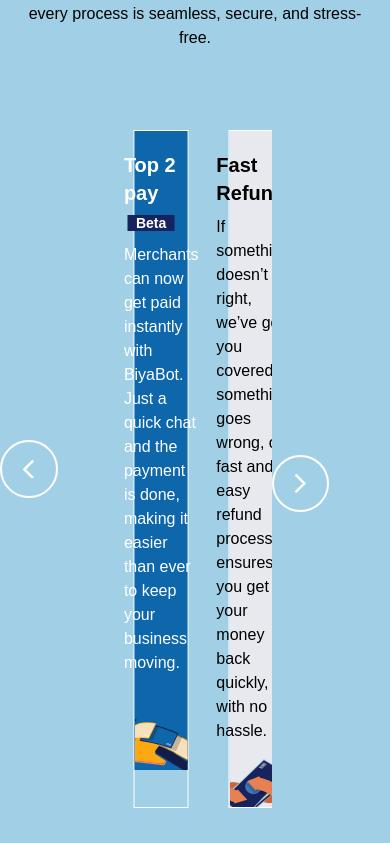
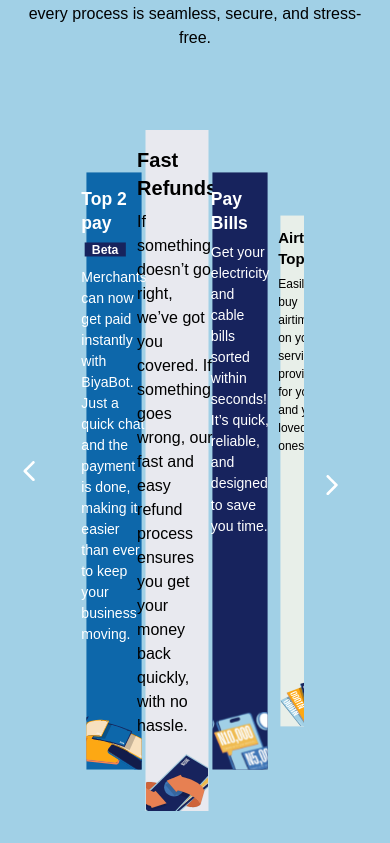
Before and after one commit to nuboida/biyalanding, a Next.js app: page / in a window 390 px wide. Shown: the part 2281-3124 px from the top of the page. Built offline with nearby package versions, Linux system fonts and the light colour scheme; a web font is replaced by a local one.

Commit message:
add carousel autoplay

```diff
--- a/package.json
+++ b/package.json
@@ -12,6 +12,7 @@
     "clsx": "^2.1.1",
     "embla-carousel-autoplay": "^8.6.0",
     "embla-carousel-react": "^8.6.0",
+    "gsap": "^3.13.0",
     "lucide": "^0.544.0",
     "next": "15.5.4",
     "react": "19.1.0",
--- a/src/app/globals.css
+++ b/src/app/globals.css
@@ -98,14 +98,8 @@
 }
 .embla__slide__number {
   box-shadow: inset 0 0 0 0.2rem var(--detail-medium-contrast);
-  border-radius: 1.8rem;
-  font-size: 4rem;
-  font-weight: 600;
-  display: flex;
-  align-items: center;
-  justify-content: center;
-  height: var(--slide-height);
-  user-select: none;
+  padding-top: 1rem;
+  height: 100%
 }
 .embla__controls {
   display: grid;
@@ -142,7 +136,6 @@
   display: flex;
   align-items: center;
   justify-content: center;
-  border: 2px solid white;
 }
 .embla__button:disabled {
   color: var(--detail-high-contrast);
--- a/src/app/page.tsx
+++ b/src/app/page.tsx
@@ -5,11 +5,7 @@
 import MainHero from "@/components/main-hero";
 import Offerings from "@/components/offerings";
 import StartSection from "@/components/startsection";
-import { EmblaOptionsType } from 'embla-carousel'
 
-const OPTIONS: EmblaOptionsType = { containScroll: false, loop: true }
-const SLIDE_COUNT = 5
-const SLIDES = Array.from(Array(SLIDE_COUNT).keys())
 
 export default function Home() {
   return (
@@ -17,7 +13,7 @@
     <div className="container-xl">
       <MainHeader />
       <MainHero />
-      <MainAbout slides={SLIDES} options={OPTIONS} />
+      <MainAbout />
       <Benefits />
       <Offerings />
       <StartSection />
--- a/src/components/Carousel/EmblaCarousel.tsx
+++ b/src/components/Carousel/EmblaCarousel.tsx
@@ -1,25 +1,34 @@
-import React from 'react';
+"use client";
+
+import React, { useCallback, useEffect, useRef } from 'react';
 import Image from "next/image";
-import { EmblaOptionsType } from 'embla-carousel'
-import { DotButton, useDotButton } from './EmblaCarouselDotButton';
 import {
+  EmblaCarouselType,
+  EmblaEventType,
+  EmblaOptionsType
+} from 'embla-carousel'
+import useEmblaCarousel from 'embla-carousel-react'
+import {
+  NextButton,
   PrevButton,
-  NextButton,
   usePrevNextButtons
-} from './EmblaCarouselArrowButtons';
-import useEmblaCarousel from 'embla-carousel-react';
+} from './EmblaCarouselArrowButtons'
+import Autoplay from 'embla-carousel-autoplay';
+
+const TWEEN_FACTOR_BASE = 0.10
+
+const numberWithinRange = (number: number, min: number, max: number): number =>
+  Math.min(Math.max(number, min), max)
 
 type PropType = {
-  slides: number[]
   options?: EmblaOptionsType
 }
 
 const EmblaCarousel: React.FC<PropType> = (props) => {
-  const { slides, options } = props
-  const [emblaRef, emblaApi] = useEmblaCarousel(options)
-
-  const { selectedIndex, scrollSnaps, onDotButtonClick } =
-    useDotButton(emblaApi)
+  const { options } = props
+  const [emblaRef, emblaApi] = useEmblaCarousel(options, [Autoplay()])
+  const tweenFactor = useRef(0)
+  const tweenNodes = useRef<HTMLElement[]>([])
 
   const {
     prevBtnDisabled,
@@ -28,20 +37,81 @@
     onNextButtonClick
   } = usePrevNextButtons(emblaApi)
 
+  const setTweenNodes = useCallback((emblaApi: EmblaCarouselType): void => {
+    tweenNodes.current = emblaApi.slideNodes().map((slideNode) => {
+      return slideNode.querySelector('.embla__slide__number') as HTMLElement
+    })
+  }, [])
+
+  const setTweenFactor = useCallback((emblaApi: EmblaCarouselType) => {
+    tweenFactor.current = TWEEN_FACTOR_BASE * emblaApi.scrollSnapList().length
+  }, [])
+
+  const tweenScale = useCallback(
+    (emblaApi: EmblaCarouselType, eventName?: EmblaEventType) => {
+      const engine = emblaApi.internalEngine()
+      const scrollProgress = emblaApi.scrollProgress()
+      const slidesInView = emblaApi.slidesInView()
+      const isScrollEvent = eventName === 'scroll'
+
+      emblaApi.scrollSnapList().forEach((scrollSnap, snapIndex) => {
+        let diffToTarget = scrollSnap - scrollProgress
+        const slidesInSnap = engine.slideRegistry[snapIndex]
+
+        slidesInSnap.forEach((slideIndex) => {
+          if (isScrollEvent && !slidesInView.includes(slideIndex)) return
+
+          if (engine.options.loop) {
+            engine.slideLooper.loopPoints.forEach((loopItem) => {
+              const target = loopItem.target()
+
+              if (slideIndex === loopItem.index && target !== 0) {
+                const sign = Math.sign(target)
+
+                if (sign === -1) {
+                  diffToTarget = scrollSnap - (1 + scrollProgress)
+                }
+                if (sign === 1) {
+                  diffToTarget = scrollSnap + (1 - scrollProgress)
+                }
+              }
+            })
+          }
+
+          const tweenValue = 1 - Math.abs(diffToTarget * tweenFactor.current)
+          const scale = numberWithinRange(tweenValue, 0, 1).toString()
+          const tweenNode = tweenNodes.current[slideIndex]
+          tweenNode.style.transform = `scale(${scale})`
+        })
+      })
+    },
+    []
+  )
+
+  useEffect(() => {
+    if (!emblaApi) return
+
+    setTweenNodes(emblaApi)
+    setTweenFactor(emblaApi)
+    tweenScale(emblaApi)
+
+    emblaApi
+      .on('reInit', setTweenNodes)
+      .on('reInit', setTweenFactor)
+      .on('reInit', tweenScale)
+      .on('scroll', tweenScale)
+      .on('slideFocus', tweenScale)
+  }, [emblaApi, tweenScale])
+
   return (
-    <section className="embla flex">
+    <div className="embla flex">
       <div className="embla__buttons">
         <PrevButton onClick={onPrevButtonClick} disabled={prevBtnDisabled} />
       </div>
       <div className="embla__viewport" ref={emblaRef}>
         <div className="embla__container">
-          {/* {slides.map((index) => (
-            <div className="embla__slide border border-white" key={index}>
-              <div className="embla__slide__number">{index + 1}</div>
-            </div>
-          ))} */}
-          <div className="embla__slide mx-5 border border-white">
-              <div className="flex flex-col justify-between items-center w-full pt-5 text-white bg-[#0D67AA] embla__slide">
+          <div className="embla__slide">
+            <div className='embla__slide__number flex flex-col justify-between items-center w-full pt-5 text-white bg-[#0D67AA] '>
               <div className="px-3">
                 <h6 className="text-xl mb-2 font-semibold">
                   Top 2 pay <span className="bg-accent1 text-sm px-2 ml-1 text-center">Beta</span>
@@ -61,8 +131,8 @@
               </div>
             </div>
           </div>
-          <div className="embla__slide mx-5 border border-white">
-              <div className="flex flex-col justify-between items-center w-full h-full pt-5 text-black bg-[#E8E9EF] embla__slide">
+          <div className="embla__slide">
+            <div className='embla__slide__number flex flex-col justify-between items-center w-full pt-5 text-black bg-[#E8E9EF]'>
               <div className="px-3">
                 <h6 className="text-xl mb-2 font-semibold">
                   Fast Refunds
@@ -82,8 +152,8 @@
               </div>
             </div>
           </div>
-          <div className="embla__slide mx-5 border border-white">
-              <div className="flex flex-col justify-between items-center w-full h-full pt-5 text-white bg-[#17235D] embla__slide">
+          <div className=" embla__slide">
+            <div className='embla__slide__number flex flex-col justify-between items-center w-full pt-5 text-white bg-[#17235D]'>
               <div className="px-3">
                 <h6 className="text-xl mb-2 font-semibold">
                   Pay Bills
@@ -103,8 +173,8 @@
               </div>
             </div>
           </div>
-          <div className="embla__slide mx-5 border border-white">
-              <div className="flex flex-col justify-between items-center w-full h-full pt-5 text-black bg-[#E8EFE9] embla__slide">
+          <div className="embla__slide">
+            <div className='embla__slide__number flex flex-col justify-between items-center w-full pt-5 text-black bg-[#E8EFE9]'>
               <div className="px-3">
                 <h6 className="text-xl mb-2 font-semibold">
                   Airtime Top Up
@@ -124,8 +194,8 @@
               </div>
             </div>
           </div>
-          <div className="embla__slide mx-5 border border-white">
-              <div className="flex flex-col justify-between items-center w-full h-full pt-5 text-white bg-[#0D67AA] embla__slide">
+          <div className="embla__slide">
+            <div className='embla__slide__number flex flex-col justify-between items-center w-full pt-5 text-white bg-[#0D67AA]'>
               <div className="px-3">
                 <h6 className="text-xl mb-2 font-semibold">
                   Reliable Customer Support
@@ -153,19 +223,9 @@
           <NextButton onClick={onNextButtonClick} disabled={nextBtnDisabled} />
         </div>
 
-        <div className="embla__dots">
-          {scrollSnaps.map((_, index) => (
-            <DotButton
-              key={index}
-              onClick={() => onDotButtonClick(index)}
-              className={'embla__dot'.concat(
-                index === selectedIndex ? ' embla__dot--selected' : ''
-              )}
-            />
-          ))}
+
       </div>
     </div>
-    </section>
   )
 }
 
--- a/src/components/business/startsection.tsx
+++ b/src/components/business/startsection.tsx
@@ -11,7 +11,7 @@
             </div>
           </div>
 
-          <div className="flex items-center justify-between px-4">
+          <div className="flex items-center justify-between px-4 sm:px-36">
             <div className="flex flex-col w-1/2">
               <div className="flex gap-2 mb-10">
                 <div className="bg-white p-3 w-[40px] h-[40px]"></div>
@@ -58,7 +58,7 @@
               <div className="flex flex-col lg:flex-row justify-between items-center">
                 <div className="pb-10 w-full lg:w-1/2 pl-4 sm:pl-10 md:pl-20 text-center lg:text-left">
                   <div className="w-full lg:w-8/12">
-                    <h1 className="text-5xl md:text-7xl mb-5 font-mono">All your <span className="text-[#17235D]">Payments</span> in one place</h1>
+                    <h1 className="text-6xl 2xl:text-7xl mb-5 font-mono">All your <span className="text-[#17235D]">Payments</span> in one place</h1>
                     <p>With us, payments are no longer a task they’re a conversation. Start chatting today and experience the easiest way to pay.</p>
                     <div className="mt-10">
                       <span className="bg-accent1 text-white py-3 px-8 font-sans">
--- a/src/components/main-about.tsx
+++ b/src/components/main-about.tsx
@@ -4,11 +4,10 @@
 import Image from "next/image";
 import EmblaCarousel from "./Carousel/EmblaCarousel";
 
-const OPTIONS: EmblaOptionsType = { containScroll: false }
-const SLIDE_COUNT = 5
-const SLIDES = Array.from(Array(SLIDE_COUNT).keys())
+
 
 const MainAbout = () => {
+  const OPTIONS: EmblaOptionsType = { containScroll: false }
   return (
     <>
       <div className="mb-20 bg-[url('/about-bg.png')] bg-cover">
@@ -46,7 +45,7 @@
               <p className="w-full md:w-6/12 lg:w-4/12 text-center">We offer a wide range of services designed to simplify transactions for both individuals and businesses. From managing bulk transactions to helping merchants get paid instantly, Biya ensures every process is seamless, secure, and stress-free.</p>
             </div>
 
-            <EmblaCarousel slides={SLIDES} options={OPTIONS} />
+            <EmblaCarousel options={OPTIONS} />
 
           </div>
         </div>
--- a/src/components/main-hero.tsx
+++ b/src/components/main-hero.tsx
@@ -24,7 +24,7 @@
       </div>
       <div className="flex justify-center h-full pt-14">
         <div className="flex flex-col items-center text-center">
-          <h1 className="text-6xl sm:text-7xl md:text-8xl 2xl:text-[180px] relative">
+          <h1 className="text-6xl sm:text-7xl md:text-8xl lg:text-[180px] relative">
             <span className="absolute -top-9 -right-10">
               <svg width="90" height="90" viewBox="0 0 90 90" fill="none" xmlns="http://www.w3.org/2000/svg">
                 <g clipPath="url(#clip0_109_8646)">
--- a/src/components/merchant/startSection.tsx
+++ b/src/components/merchant/startSection.tsx
@@ -11,7 +11,7 @@
             </div>
           </div>
 
-          <div className="flex items-center justify-between px-4">
+          <div className="flex items-center justify-between px-4 sm:px-36">
             <div className="flex flex-col w-1/2">
               <div className="flex gap-2 mb-10">
                 <div className="bg-white p-3 w-[40px] h-[40px]"></div>
@@ -67,7 +67,7 @@
               <div className="flex flex-col lg:flex-row justify-between items-center">
                 <div className="pb-10 w-full lg:w-1/2 pl-4 sm:pl-10 md:pl-20 text-center lg:text-left">
                   <div className="w-full lg:w-8/12">
-                    <h1 className="text-5xl md:text-7xl mb-5 font-mono">All your <span className="text-[#17235D]">Payments</span> in one place</h1>
+                    <h1 className="text-5xl lg:text-6xl 2xl:text-7xl mb-5 font-mono">All your <span className="text-[#17235D]">Payments</span> in one place</h1>
                     <p>With us, payments are no longer a task they’re a conversation. Start chatting today and experience the easiest way to pay.</p>
                     <div className="mt-10">
                       <span className="bg-accent1 text-white py-3 px-8 font-sans">
--- a/src/components/startsection.tsx
+++ b/src/components/startsection.tsx
@@ -8,8 +8,8 @@
 
           <div className=" px-4 sm:px-36 py-20 md:pt-40">
             <div className="text-white w-full md:w-8/12 lg:w-5/12 text-center md:text-left pt-20">
-              <h1 className="text-6xl md:text-8xl font-mono">Pay The Smart Way</h1>
-              <p className="w-9/12">Join our community of Biya users who now pay their bills the stress-free way. Oh yes, there’s no need to go to a physical office or join those queues!</p>
+              <h1 className="text-6xl md:text-8xl text-nowrap font-mono">Pay The Smart Way</h1>
+              <p className="w-10/12">Join our community of Biya users who now pay their bills the stress-free way. Oh yes, there’s no need to go to a physical office or join those queues!</p>
             </div>
           </div>
           <div className="bg-[#0D67AA] bg-cover px-4 mb-30 sm:px-6">
@@ -105,7 +105,7 @@
               <div className="flex flex-col lg:flex-row justify-between items-center">
                 <div className="pb-10 w-full lg:w-1/2 pl-4 sm:pl-10 md:pl-20 text-center lg:text-left">
                   <div className="w-full lg:w-8/12">
-                    <h1 className="text-5xl md:text-7xl mb-5 font-mono">All your <span className="text-[#17235D]">Payments</span> in one place</h1>
+                    <h1 className="text-5xl lg:text-6xl 2xl:text-7xl mb-5 font-mono">All your <span className="text-[#17235D]">Payments</span> in one place</h1>
                     <p>With us, payments are no longer a task they’re a conversation. Start chatting today and experience the easiest way to pay.</p>
                     <div className="mt-10">
                       <span className="bg-accent1 text-white py-3 px-8 font-sans text-xl">
```
Also changed, not shown: src/components/footer.tsx (+4 -4 lines), 1 other file (tests, documents, lock files or other folders). Lines whose indentation alone changed are shown as unchanged.
